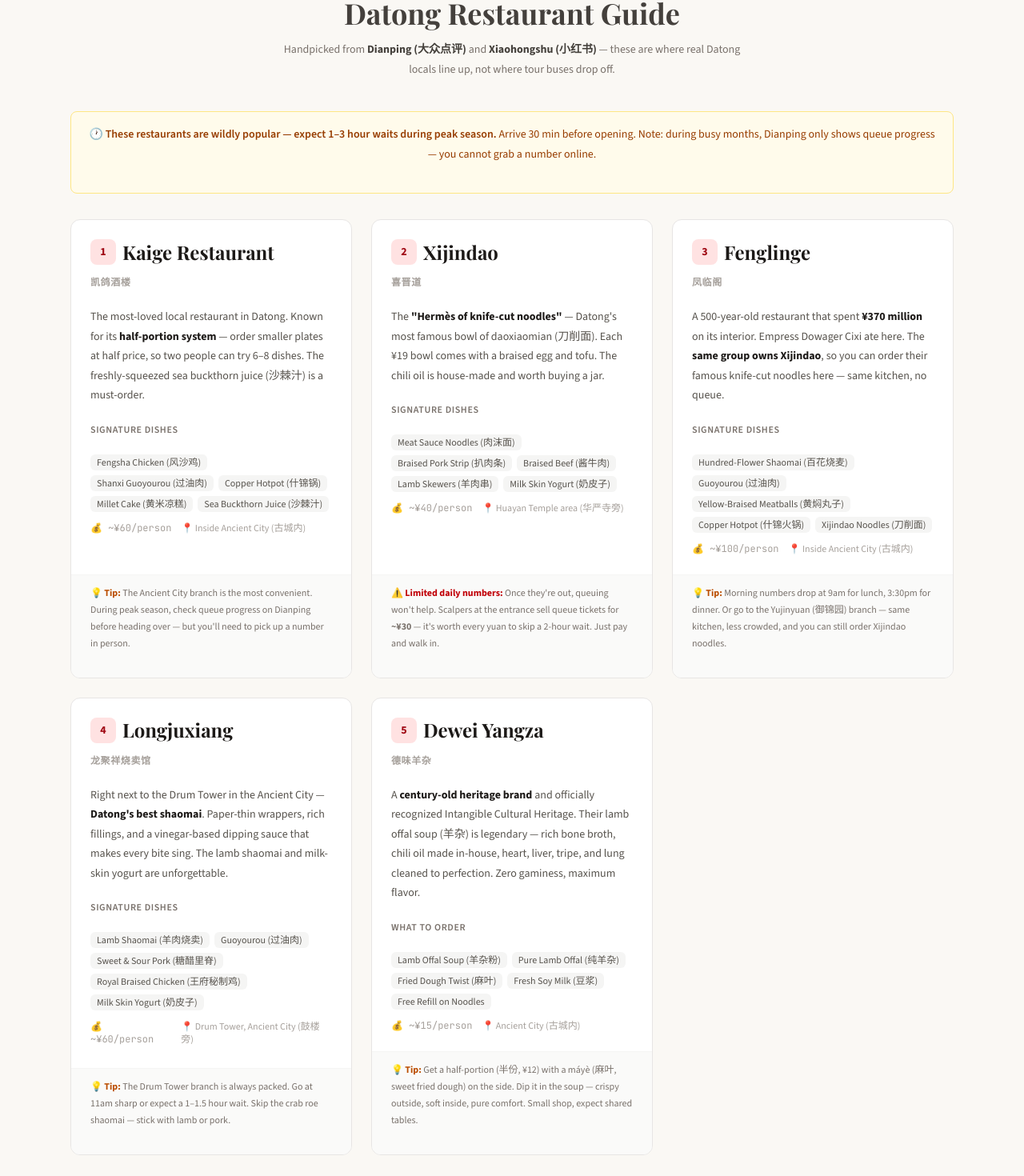
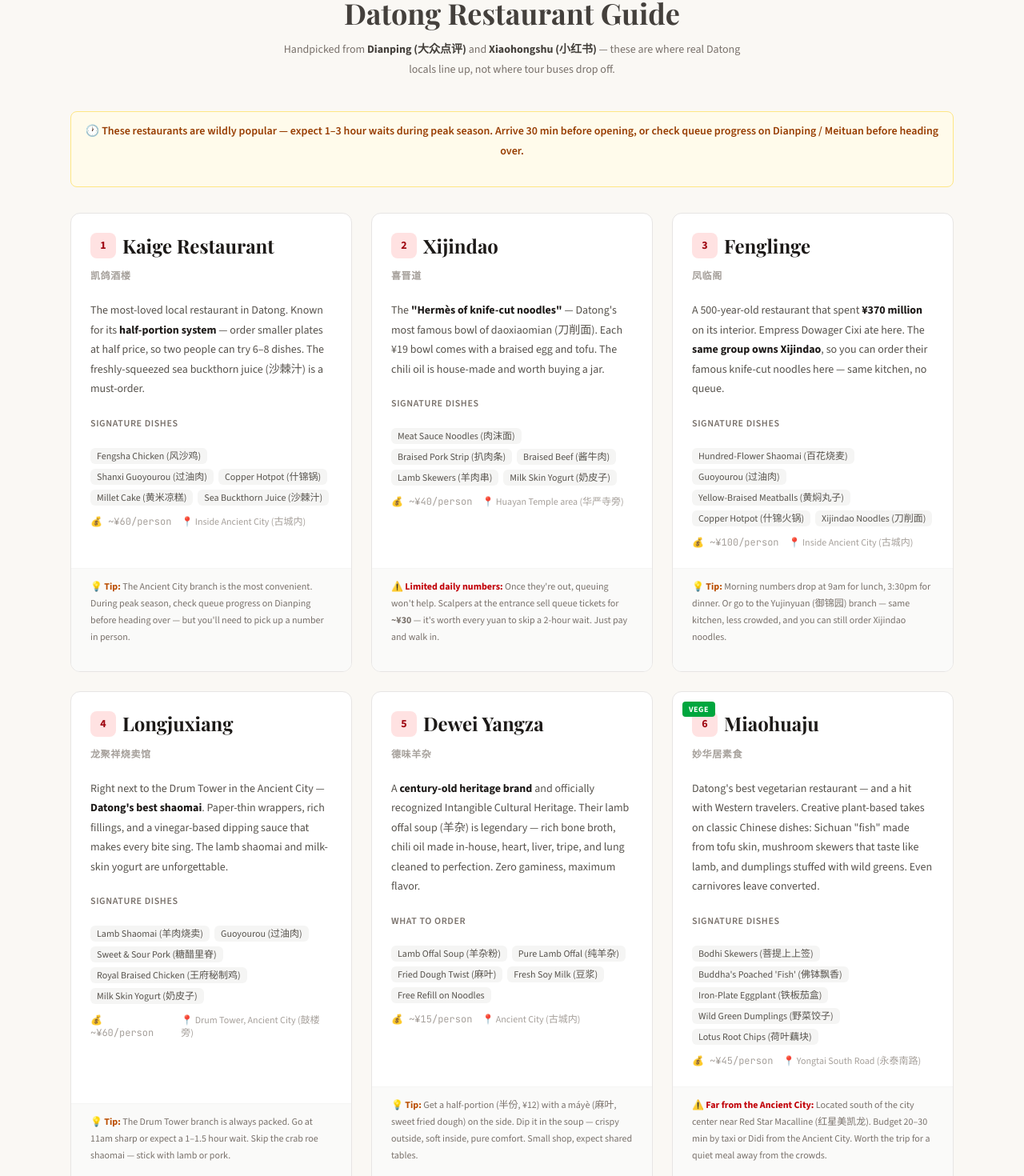
Before and after one commit to sylarscs/datong-travel, a Next.js app: page / in a window 1280 px wide. Shown: the part 2829-4299 px from the top of the page at 80% size. Built offline with nearby package versions, Linux system fonts and the light colour scheme.

Commit message:
Add Miaohuaju vegetarian, fix queue warning box, remove Dianping note

```diff
--- a/app/page.tsx
+++ b/app/page.tsx
@@ -250,10 +250,10 @@
           </div>
 
           {/* Queue Warning */}
-          <div className="mb-8 p-4 rounded-lg bg-amber-50 border border-amber-200 text-center">
-            <p className="text-sm text-amber-800 font-semibold">
+          <div className="mb-8 py-3 px-4 rounded-lg bg-amber-50 border border-amber-200 text-center">
+            <p className="text-sm text-amber-800 font-semibold leading-relaxed">
               🕐 These restaurants are wildly popular — expect 1–3 hour waits during peak season.
-              <span className="font-normal"> Arrive 30 min before opening. Note: during busy months, Dianping only shows queue progress — you cannot grab a number online.</span>
+              Arrive 30 min before opening, or check queue progress on Dianping / Meituan before heading over.
             </p>
           </div>
 
@@ -441,6 +441,44 @@
                 </p>
               </div>
             </div>
+
+            {/* 妙华居素食 */}
+            <div className="rounded-xl border border-stone-200 bg-white overflow-hidden hover:shadow-md transition-shadow flex flex-col relative">
+              <span className="absolute top-3 left-3 px-2 py-0.5 rounded text-[10px] font-bold bg-green-600 text-white uppercase tracking-wider">Vege</span>
+              <div className="p-6 flex-1">
+                <div className="flex items-center gap-2 mb-3">
+                  <span className="w-8 h-8 rounded-lg bg-red-100 text-red-800 flex items-center justify-center text-sm font-bold">6</span>
+                  <h3 className="font-display font-bold text-lg text-stone-900">Miaohuaju</h3>
+                </div>
+                <p className="text-xs font-semibold text-stone-400 uppercase tracking-wider mb-3">妙华居素食</p>
+                <p className="text-sm text-stone-600 leading-relaxed mb-3">
+                  Datong&apos;s best vegetarian restaurant — and a hit with Western travelers.
+                  Creative plant-based takes on classic Chinese dishes: Sichuan &quot;fish&quot;
+                  made from tofu skin, mushroom skewers that taste like lamb, and dumplings
+                  stuffed with wild greens. Even carnivores leave converted.
+                </p>
+                <div className="mb-3">
+                  <p className="text-xs font-semibold text-stone-500 uppercase tracking-wider mb-1.5">Signature Dishes</p>
+                  <div className="flex flex-wrap gap-1.5">
+                    {["Bodhi Skewers (菩提上上签)", "Buddha's Poached 'Fish' (佛钵飘香)", "Iron-Plate Eggplant (铁板茄盒)", "Wild Green Dumplings (野菜饺子)", "Lotus Root Chips (荷叶藕块)"].map((d) => (
+                      <span key={d} className="px-2 py-0.5 rounded-md bg-stone-100 text-xs text-stone-600 font-medium">{d}</span>
+                    ))}
+                  </div>
+                </div>
+                <div className="flex items-center gap-3 text-xs text-stone-400">
+                  <span className="font-mono">💰 ~¥45/person</span>
+                  <span>📍 Yongtai South Road (永泰南路)</span>
+                </div>
+              </div>
+              <div className="px-6 py-3 bg-stone-50 border-t border-stone-100">
+                <p className="text-xs text-stone-500">
+                  <strong className="text-red-700">⚠️ Far from the Ancient City:</strong> Located
+                  south of the city center near Red Star Macalline (红星美凯龙). Budget 20–30 min
+                  by taxi or Didi from the Ancient City. Worth the trip for a quiet meal away
+                  from the crowds.
+                </p>
+              </div>
+            </div>
           </div>
         </div>
       </section>
```
